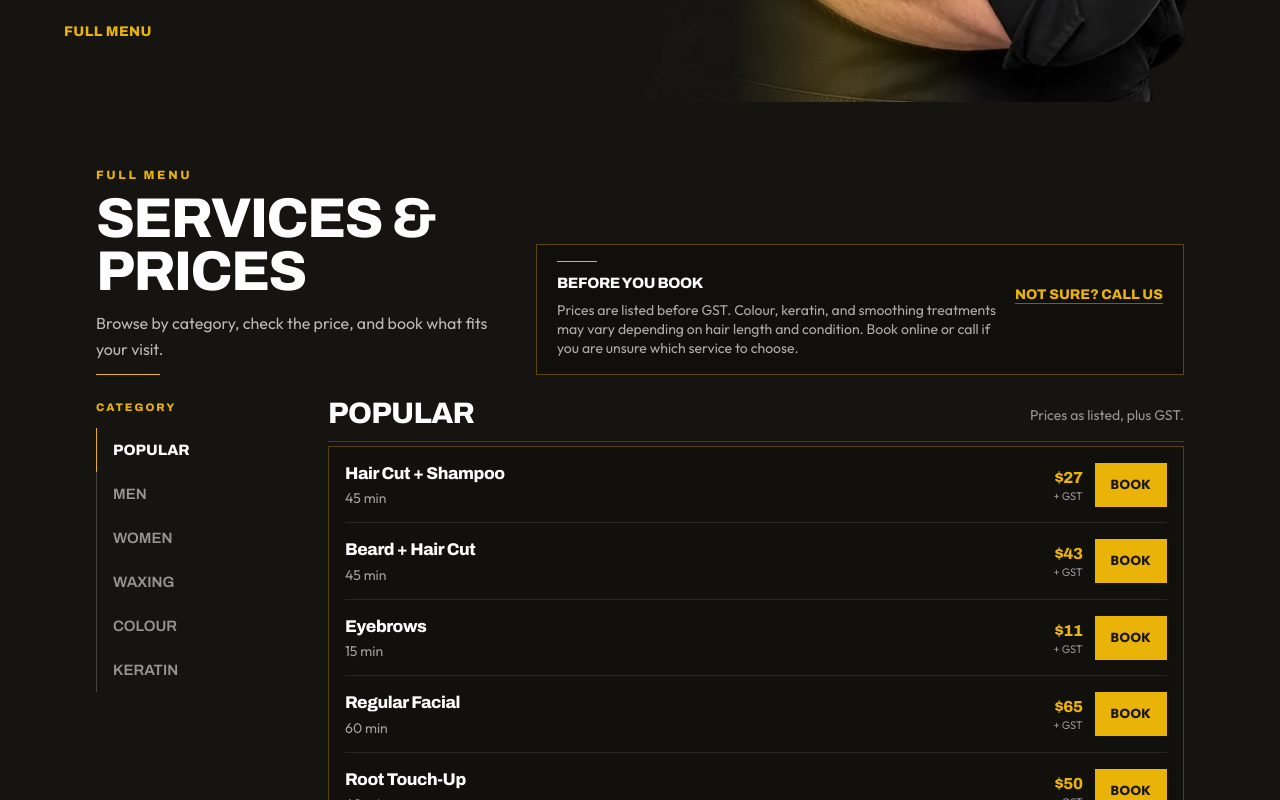
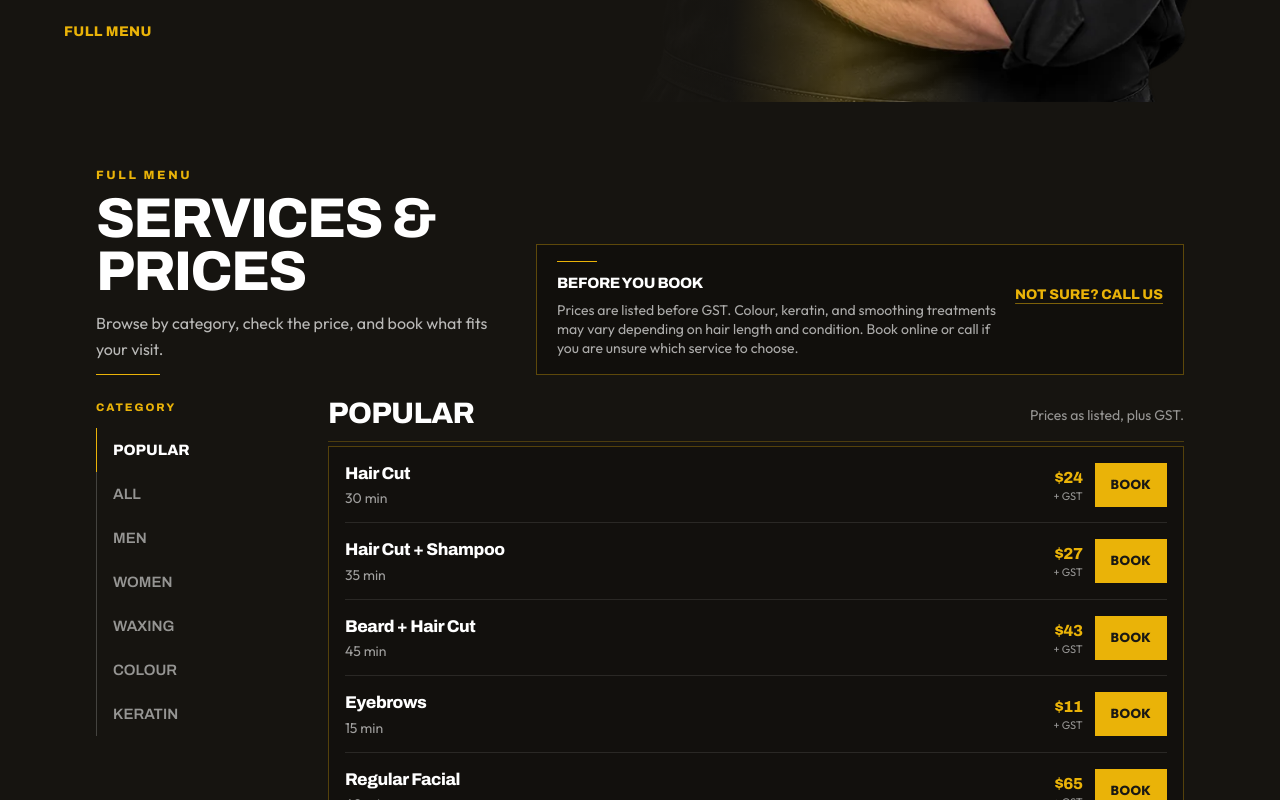
Before and after one commit to Touch-and-Shine-Regina/touch-and-shine, a Next.js app: page / in a window 1280 px wide. Shown: the part 1095-1895 px from the top of the page. Built offline with nearby package versions, Linux system fonts and the light colour scheme.

Commit message:
Add Hair Cut service, All tab, and remove duplicate haircut
- Add Hair Cut ($24, 30 min) to Men and Popular
- Remove duplicate Haircut + Shampoo; set Hair Cut + Shampoo to 35 min
- Add an All tab that lists every service

```diff
--- a/src/components/Hero.tsx
+++ b/src/components/Hero.tsx
@@ -8,7 +8,7 @@ import { siteImages } from "@/data/images";
 import { getTodayHoursInfo } from "@/lib/hours";
 
 const featuredMenu = [
-  { name: "Hair Cut + Shampoo", price: "$27 + GST", duration: "45 min" },
+  { name: "Hair Cut + Shampoo", price: "$27 + GST", duration: "35 min" },
   { name: "Beard + Hair Cut", price: "$43 + GST", duration: "45 min" },
   { name: "Regular Facial", price: "$65 + GST", duration: "60 min" },
   { name: "Keratin, Short Hair", price: "$210 + GST", duration: "2 hr" },
--- a/src/components/PopularServices.tsx
+++ b/src/components/PopularServices.tsx
@@ -22,7 +22,7 @@ type PopularItem = {
 };
 
 export const popularQuickServices: PopularItem[] = [
-  { label: "Haircut", duration: "45 min", price: "$27+", tab: "mens", Icon: ScissorsIcon },
+  { label: "Haircut", duration: "30 min", price: "$24+", tab: "mens", Icon: ScissorsIcon },
   { label: "Brows", duration: "20 min", price: "$11+", tab: "womens", Icon: BrowIcon },
   { label: "Facial", duration: "45 min", price: "$65+", tab: "womens", Icon: FaceIcon },
   { label: "Keratin", duration: "2.5 hrs", price: "$210+", tab: "keratin", Icon: KeratinIcon },
--- a/src/data/services.ts
+++ b/src/data/services.ts
@@ -8,6 +8,7 @@ export type { Service, ServiceCategory };
  */
 export const serviceCategories: ServiceCategoryInfo[] = [
   { id: "popular", label: "Popular" },
+  { id: "all", label: "All" },
   { id: "mens", label: "Men" },
   { id: "womens", label: "Women" },
   { id: "waxing", label: "Waxing" },
@@ -18,13 +19,19 @@ export const serviceCategories: ServiceCategoryInfo[] = [
 export const services: Service[] = [
   // Men's Services
   {
+    name: "Hair Cut",
+    category: "mens",
+    price: "$24 + GST",
+    duration: "30 min",
+    featured: true,
+  },
+  {
     name: "Hair Cut + Shampoo",
     category: "mens",
     price: "$27 + GST",
-    duration: "45 min",
+    duration: "35 min",
     featured: true,
   },
-  { name: "Haircut + Shampoo", category: "mens", price: "$27 + GST", duration: "60 min" },
   { name: "Beard", category: "mens", price: "$21 + GST", duration: "20 min" },
   {
     name: "Beard + Hair Cut",
@@ -203,5 +210,6 @@ export const featuredServices = services.filter((service) => service.featured);
 
 export function getServicesByTab(tab: ServiceTabId) {
   if (tab === "popular") return featuredServices;
+  if (tab === "all") return services;
   return services.filter((service) => service.category === tab);
 }
--- a/src/types/index.ts
+++ b/src/types/index.ts
@@ -5,7 +5,7 @@ export type ServiceCategory =
   | "color"
   | "keratin";
 
-export type ServiceTabId = "popular" | ServiceCategory;
+export type ServiceTabId = "popular" | "all" | ServiceCategory;
 
 export type Service = {
   name: string;
```
